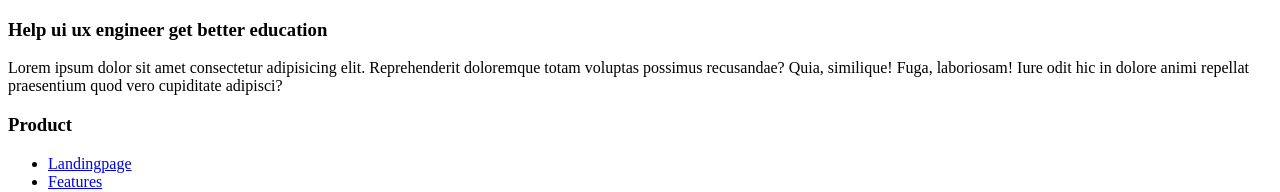
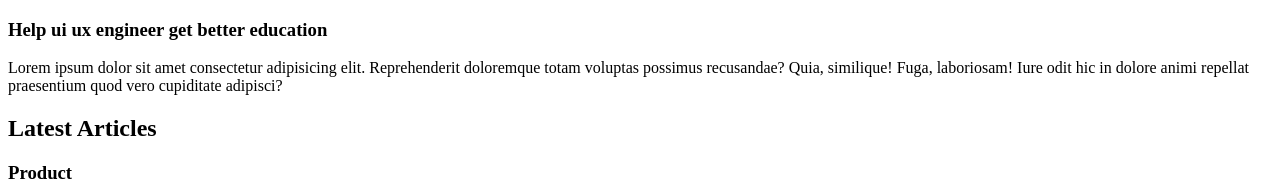
Before and after one commit to Pasan-Pahasara/MERN-Blogger-App, a React (Create React App) app in the folder front-end/: page /blog/1 in a window 1280 px wide. Shown: the part 2288-2480 px from the top of the page. Built offline with nearby package versions, Linux system fonts and the light colour scheme; the HTML template or start-up script is replaced by a standard one.

Commit message:
Added Tempory Data to the Posts

```diff
--- a/front-end/src/pages/ArticleDetails/ArticleDetails.tsx
+++ b/front-end/src/pages/ArticleDetails/ArticleDetails.tsx
@@ -3,12 +3,42 @@ import MainLayout from "../../components/MainLayout/MainLayout";
 import BreadCrumbs from "../../components/BreadCrumbs/BreadCrumbs";
 import images from "../../constants/Images/images";
 import { Link } from "react-router-dom";
+import SuggestPosts from "./container/SuggestedPosts/SuggestPosts";
 
 const breadCrumbsData = [
   { name: "Home", link: "/" },
   { name: "Blog", link: "/blog" },
   { name: "Article title", link: `/blog/1` },
 ];
+
+// start added tempory data to the posts
+const postsData = [
+  {
+    _id: "1",
+    image: images.Post1Image,
+    title: "Help ui ux engineer get better education",
+    createdAt: "2023-11-28T15:35:53.607+0000",
+  },
+  {
+    _id: "2",
+    image: images.Post1Image,
+    title: "Help ui ux engineer get better education",
+    createdAt: "2023-11-28T15:35:53.607+0000",
+  },
+  {
+    _id: "3",
+    image: images.Post1Image,
+    title: "Help ui ux engineer get better education",
+    createdAt: "2023-11-28T15:35:53.607+0000",
+  },
+  {
+    _id: "4",
+    image: images.Post1Image,
+    title: "Help ui ux engineer get better education",
+    createdAt: "2023-11-28T15:35:53.607+0000",
+  },
+];
+// end added tempory data to the posts
 
 const ArticleDetails = () => {
   return (
@@ -45,8 +75,11 @@ const ArticleDetails = () => {
             </div>
             {/* end discription */}
           </article>
+          {/* start suggested posts */}
+          <SuggestPosts header={"Latest Articles"} posts={postsData} />
+          {/* end suggested posts */}
         </section>
-        {/* ens articleDetails section */}
+        {/* end articleDetails section */}
       </MainLayout>
     </div>
   );
--- a/front-end/src/pages/ArticleDetails/container/SuggestedPosts/SuggestPosts.tsx
+++ b/front-end/src/pages/ArticleDetails/container/SuggestedPosts/SuggestPosts.tsx
@@ -1,9 +1,24 @@
-import React from 'react'
+import React from "react";
 
-const SuggestPosts = () => {
-  return (
-    <div>SuggestPosts</div>
-  )
+interface CardProps {
+  className?: string;
+  header: string;
+  posts: {}[];
 }
 
-export default SuggestPosts
+const SuggestPosts = ({ className, header, posts = [] }: CardProps) => {
+  return (
+    <div className={`w-full shadow-purple-500/20 rounded-lg p-4 ${className}`}>
+      <h2 className="font-Ubuntu font-medium text-dark-hard">{header}</h2>
+      <div className="grid gap-y mt-5">
+        {posts.map((item) => (
+          <div key={item._id}>
+
+          </div>
+        ))}
+      </div>
+    </div>
+  );
+};
+
+export default SuggestPosts;
```
